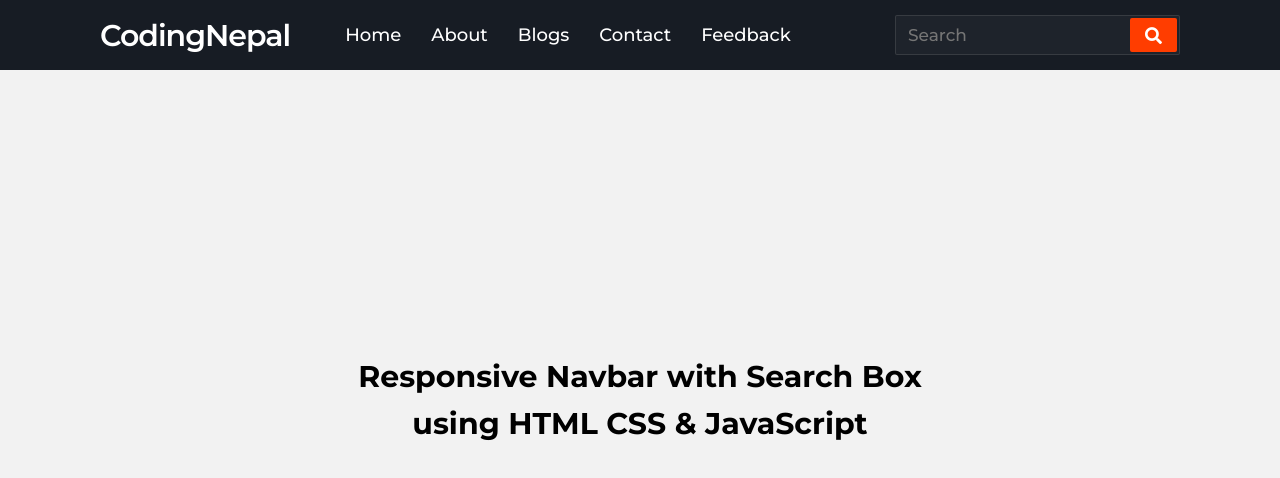
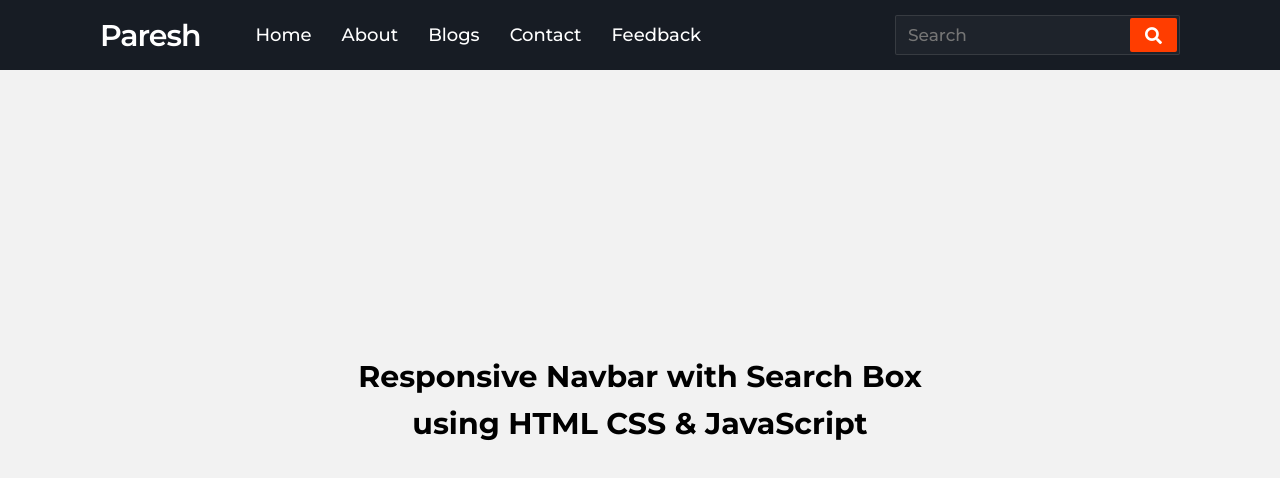
Before and after one commit to Paresh2578/responsive-navbar-using-html-css-js, a plain HTML site: page index.html in a window 1280 px wide. Drawn offline with Linux system fonts and the light colour scheme.

Commit message:
first commit

```diff
--- a/index.html
+++ b/index.html
@@ -1,9 +1,9 @@
 <!DOCTYPE html>
-<!-- Created By CodingNepal -->
+<!-- Created By Paresh -->
 <html lang="en" dir="ltr">
    <head>
       <meta charset="utf-8">
-      <title>Responsive Navbar with Search Box | CodingNepal</title>
+      <title>Responsive Navbar with Search Box</title>
       <link rel="stylesheet" href="style.css">
       <meta name="viewport" content="width=device-width, initial-scale=1.0">
       <link rel="stylesheet" href="https://cdnjs.cloudflare.com/ajax/libs/font-awesome/5.15.3/css/all.min.css"/>
@@ -14,7 +14,7 @@
             <span class="fas fa-bars"></span>
          </div>
          <div class="logo">
-            CodingNepal
+            Paresh
          </div>
          <div class="nav-items">
             <li><a href="#">Home</a></li>
```
